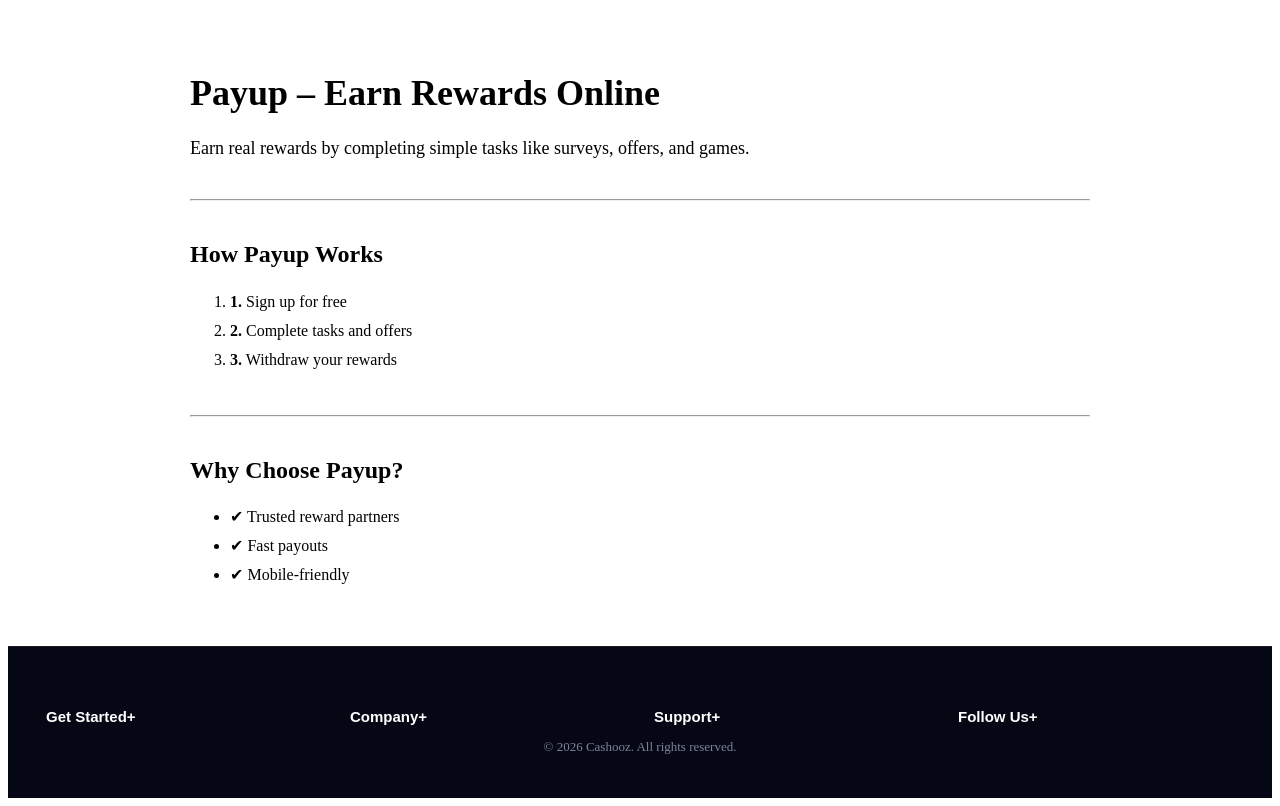
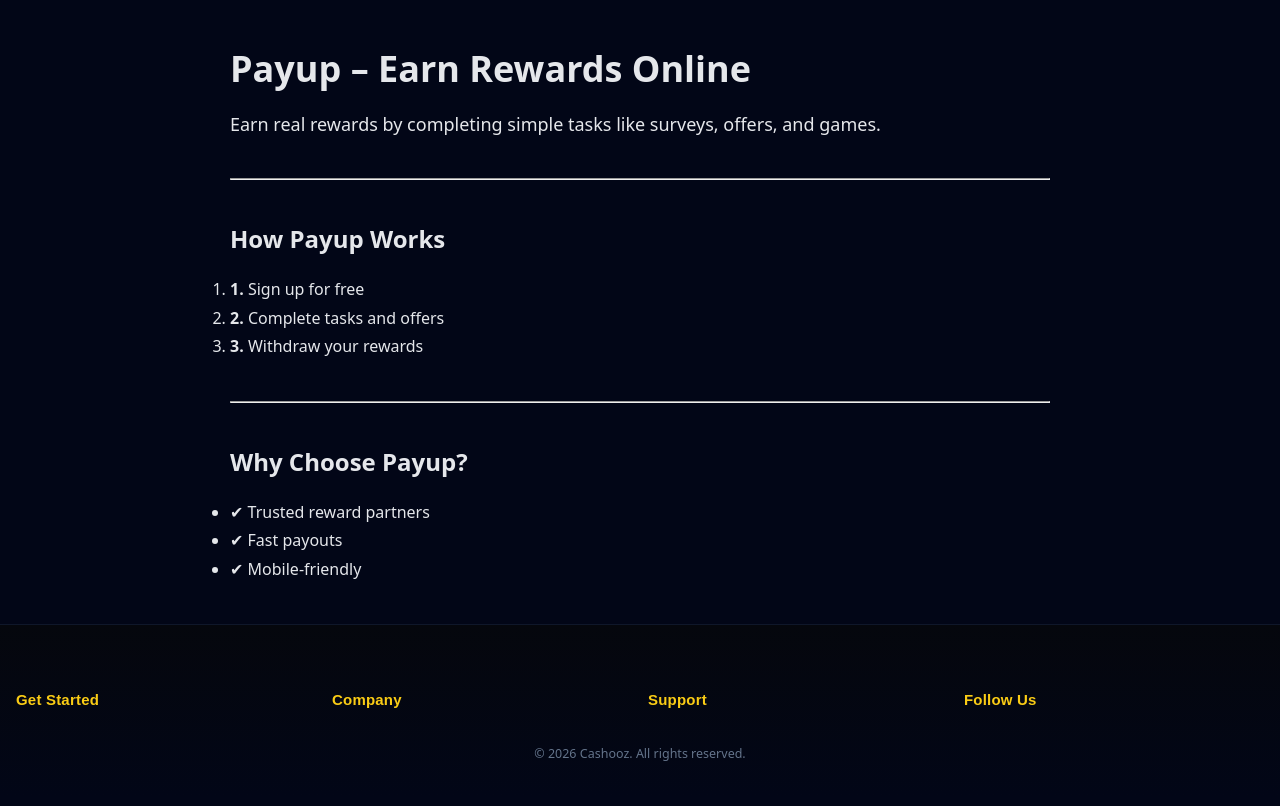
Before and after one commit to tool63/cashin, a Next.js app: page / in a window 1280 px wide. Built offline with nearby package versions, Linux system fonts and the light colour scheme.

Commit message:
Update globals.css

```diff
--- a/app/globals.css
+++ b/app/globals.css
@@ -1,110 +1,200 @@
-/* FOOTER BASE */
+/* =========================
+   BASE RESET
+========================= */
+* {
+  margin: 0;
+  padding: 0;
+  box-sizing: border-box;
+}
+
+html,
+body {
+  background-color: #020617;
+  color: #e5e7eb;
+  font-family: system-ui, -apple-system, BlinkMacSystemFont,
+    "Segoe UI", Roboto, Ubuntu, "Helvetica Neue", Arial;
+  line-height: 1.6;
+}
+
+a {
+  text-decoration: none;
+  color: inherit;
+}
+
+button {
+  background: none;
+  border: none;
+  cursor: pointer;
+  color: inherit;
+}
+
+/* =========================
+   FOOTER MAIN
+========================= */
+
 .footer-bg {
-  background: #050814;
-  color: #cbd5f5;
-  border-top: 1px solid rgba(255,255,255,0.08);
+  background: linear-gradient(
+    180deg,
+    #05070d 0%,
+    #020617 100%
+  );
+  border-top: 1px solid #0f172a;
 }
 
 .footer-wrap {
-  max-width: 1200px;
-  margin: auto;
-  padding: 60px 16px 30px;
+  max-width: 1320px;
+  margin: 0 auto;
+  padding: 56px 16px 32px;
 }
 
-/* GRID — THIS ENABLES 4 COLUMNS */
+/* =========================
+   GRID LAYOUT
+========================= */
+
 .footer-grid {
   display: grid;
-  grid-template-columns: repeat(4, 1fr);
+  grid-template-columns: repeat(2, minmax(0, 1fr));
   gap: 28px;
 }
 
-/* COLUMN BOX */
-.footer-box {
+@media (min-width: 1024px) {
+  .footer-grid {
+    grid-template-columns: repeat(4, minmax(0, 1fr));
+    gap: 40px;
+  }
+}
+
+/* =========================
+   COLUMN HEADERS
+========================= */
+
+.footer-title {
+  width: 100%;
+  display: flex;
+  align-items: center;
+  justify-content: space-between;
+
+  font-size: 15px;
+  font-weight: 700;
+  letter-spacing: 0.2px;
+
+  color: #facc15; /* Freecash yellow */
+  padding: 10px 0;
+}
+
+.footer-title span {
+  font-size: 18px;
+  color: #94a3b8;
+}
+
+/* =========================
+   SUB HEADERS (SECOND CLICK)
+========================= */
+
+.footer-subtitle {
+  margin-top: 10px;
+  padding: 8px 0;
+
+  display: flex;
+  align-items: center;
+  justify-content: space-between;
+
+  font-size: 14px;
+  font-weight: 600;
+
+  color: #38bdf8; /* Freecash blue */
+}
+
+.footer-subtitle span {
+  font-size: 16px;
+  color: #64748b;
+}
+
+/* =========================
+   LINK LISTS
+========================= */
+
+.footer-list,
+.footer-sublist {
   display: flex;
   flex-direction: column;
+  gap: 6px;
+  padding-left: 2px;
 }
 
-/* TITLES */
-.footer-title,
-.footer-subtitle {
-  display: flex;
-  justify-content: space-between;
-  font-weight: 600;
-  font-size: 15px;
-  cursor: pointer;
-  background: none;
-  border: none;
-  color: #fff;
+.footer-list a,
+.footer-sublist a {
+  font-size: 13.5px;
+  color: #94a3b8;
+  transition: color 0.15s ease;
 }
 
-/* CARET */
-.caret {
-  transition: transform 0.3s ease;
-}
-.caret.open {
-  transform: rotate(180deg);
-}
-.caret.small {
-  font-size: 12px;
+.footer-list a:hover,
+.footer-sublist a:hover {
+  color: #facc15;
 }
 
-/* LINKS */
-.footer-list,
-.footer-sublist {
-  margin-top: 12px;
-}
-.footer-link {
-  display: block;
-  font-size: 14px;
-  color: #9aa4ff;
-  margin-bottom: 8px;
-}
-.footer-link:hover {
-  color: #4ade80;
+/* =========================
+   SOCIAL ICONS
+========================= */
+
+.footer-social {
+  display: flex;
+  justify-content: center;
+  align-items: center;
+  gap: 14px;
+  margin-top: 40px;
 }
 
-/* SUB SECTION */
-.footer-sub {
-  margin-top: 12px;
-  padding-left: 6px;
+.footer-social span {
+  width: 38px;
+  height: 38px;
+  border-radius: 10px;
+
+  background: #0f172a;
+  border: 1px solid #1e293b;
+
+  display: grid;
+  place-items: center;
+
+  font-weight: 700;
+  font-size: 15px;
+  color: #e5e7eb;
+
+  transition: all 0.2s ease;
 }
 
-/* SOCIAL */
-.footer-social {
-  display: flex;
-  gap: 16px;
-  justify-content: center;
-  margin: 36px 0 20px;
-}
-.footer-social svg {
-  cursor: pointer;
-  opacity: 0.7;
-}
-.footer-social svg:hover {
-  opacity: 1;
-  color: #4ade80;
+.footer-social span:hover {
+  background: #020617;
+  color: #facc15;
+  border-color: #facc15;
 }
 
-/* COPYRIGHT */
+/* =========================
+   COPYRIGHT
+========================= */
+
 .footer-copy {
+  margin-top: 26px;
   text-align: center;
-  font-size: 13px;
-  opacity: 0.6;
+
+  font-size: 12.5px;
+  color: #64748b;
 }
 
-/* 📱 MOBILE BEHAVIOR */
-@media (max-width: 768px) {
-  .footer-grid {
-    grid-template-columns: 1fr;
+/* =========================
+   DESKTOP BEHAVIOR
+   (Freecash style)
+========================= */
+
+@media (min-width: 1024px) {
+  .footer-list,
+  .footer-sublist {
+    display: flex !important;
   }
 
-  .footer-list,
-  .footer-sublist {
+  .footer-title span,
+  .footer-subtitle span {
     display: none;
   }
-
-  .footer-list.show,
-  .footer-sublist.show {
-    display: block;
-  }
 }
```
